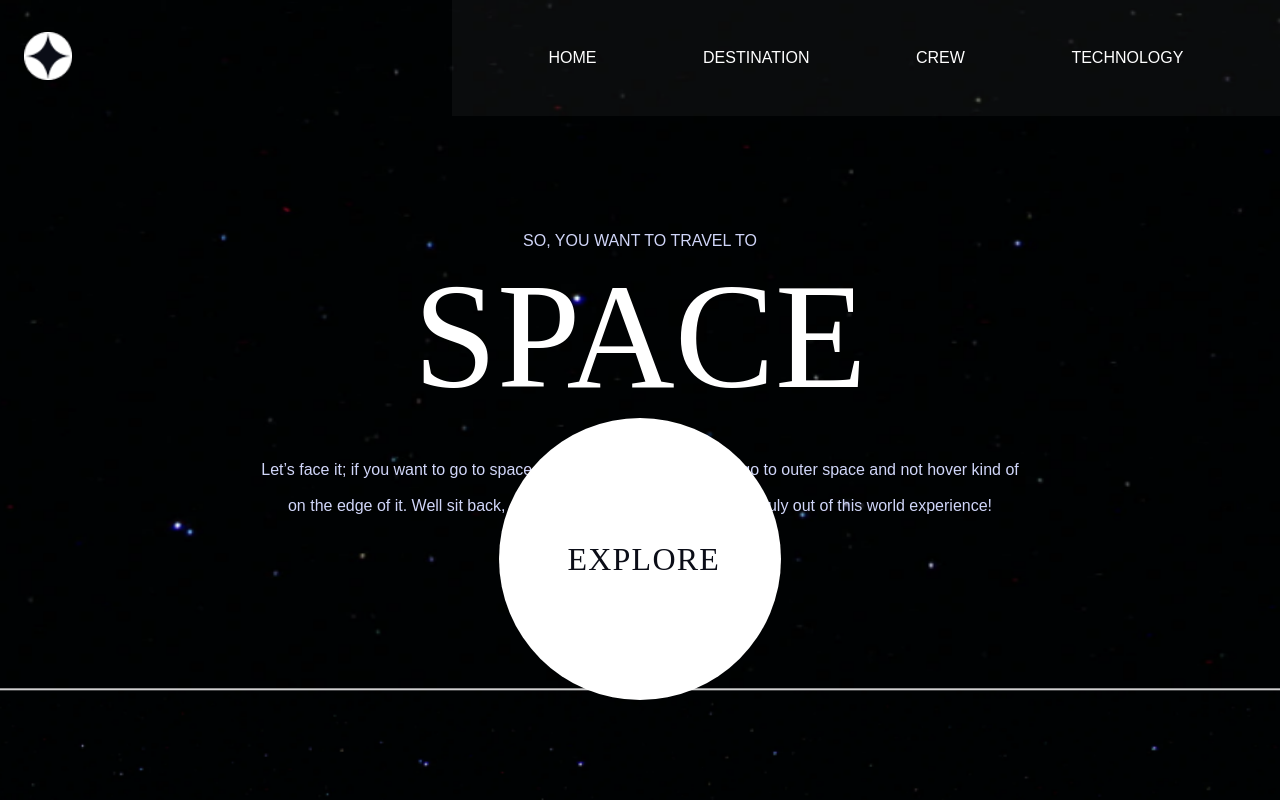
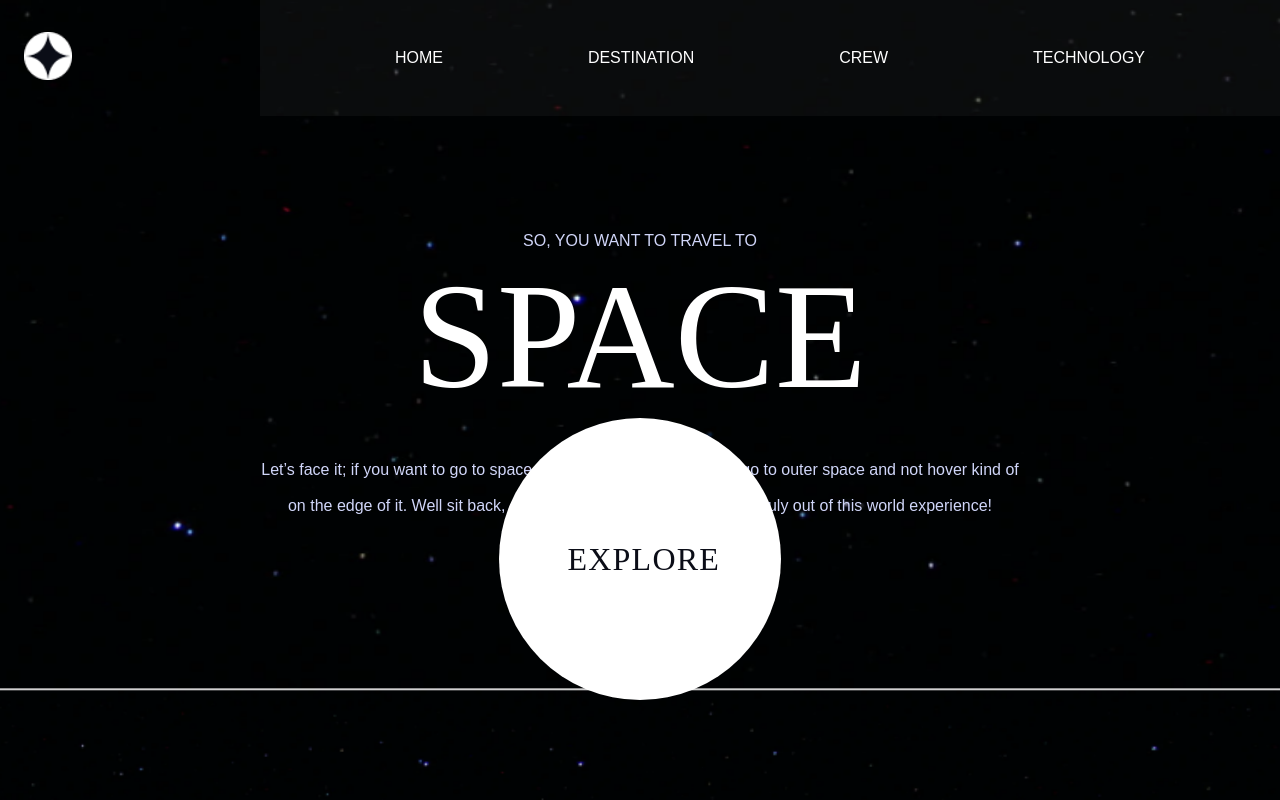
Before and after one commit to elizabet-bagdasaryan/space-tourism, a React (Vite) app: page /home in a window 1280 px wide. Built offline with nearby package versions, Linux system fonts and the light colour scheme.

Commit message:
fix: fix image imports from api

```diff
--- a/src/Pages/Destination/Destination.css
+++ b/src/Pages/Destination/Destination.css
@@ -69,6 +69,7 @@ hr {
 }
 
 @media (min-width: 768px) {
+
   .destination h3 {
     justify-content: start;
     margin: 50px 30px;
--- a/src/Pages/Home/Home.css
+++ b/src/Pages/Home/Home.css
@@ -6,7 +6,7 @@
   background-size: cover;
   height: 100vh;
   margin: 0;
-  /* padding: 0; */
+
 }
 .home h3 {
   padding: 100px 0px 0;
@@ -69,11 +69,15 @@
     height: 242px;
     font-size: 32px;
   }
+ .home .navbar{
+  width:75%
+ }
 }
 
 @media (min-width: 1336px) {
   .home {
     background-image: url(../../assets/home-desk.jpg);
+
   }
 
   .home-divs {
--- a/src/Pages/Technology/Technology.tsx
+++ b/src/Pages/Technology/Technology.tsx
@@ -7,8 +7,8 @@ import axios from "axios";
 interface Technology {
   name: string;
   images: {
-    png: string;
-    webp: string;
+    portrait: string;
+    landscape: string;
   };
   description: string;
 }
@@ -87,7 +87,7 @@ function Technology() {
           <h1>{techInfo?.name}</h1>
           <p className="crew-text tech-text">{techInfo?.description}</p>
         </div>
-        <img src={SpaceDesk} className="space-desk" />
+        <img src={"http://localhost:3000" + techInfo?.images.landscape} className="space-desk" />
       </div>
     </body>
   );
```
